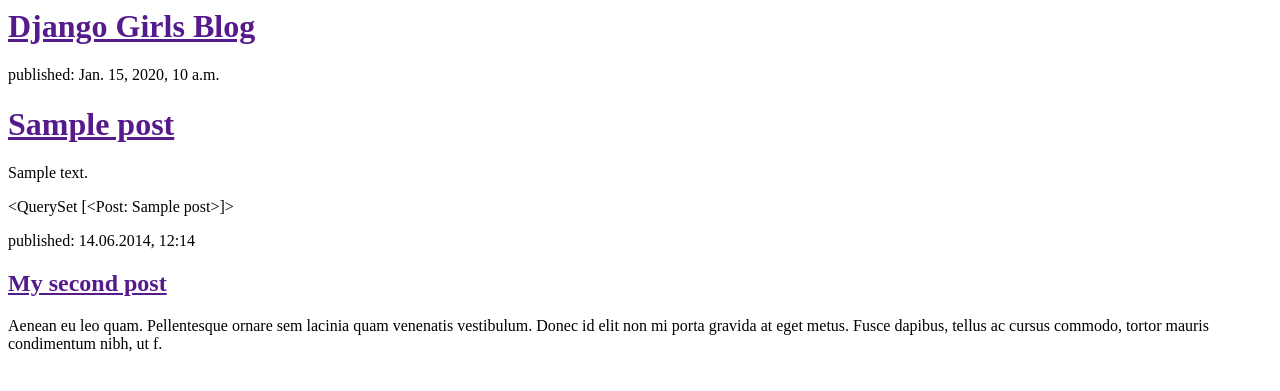
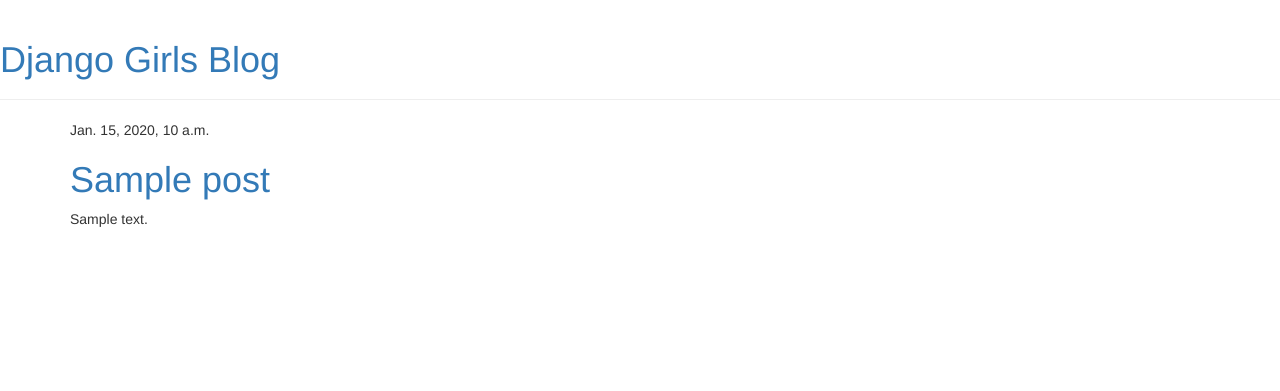
Before and after one commit to hyejungkim/my-first-blog, a Django app: template blog/templates/blog/post_list.html in a window 1280 px wide. Shown: the top 391 px of the page. Run offline with Django 3.2, Linux system fonts and the light colour scheme; the template is opened without the code that fills it: values that come from a table or form of the project are taken from there, others are empty; tables that the repository leaves empty hold one stand-in row (values such as "Sample post"); some libraries are stand-ins or nearby versions.

Commit message:
add rest of files

```diff
--- /dev/null
+++ b/blog/templates/blog/base.html
@@ -0,0 +1,25 @@
+{% load staticfiles %}
+<html>
+    <head>
+        <title>Django Girls blog</title>
+        <link rel="stylesheet" href="//maxcdn.bootstrapcdn.com/bootstrap/3.2.0/css/bootstrap.min.css">
+        <link rel="stylesheet" href="//maxcdn.bootstrapcdn.com/bootstrap/3.2.0/css/bootstrap-theme.min.css">
+        <link href='//fonts.googleapis.com/css?family=Lobster&subset=latin,latin-ext' rel='stylesheet' type='text/css'>
+        <link rel="stylesheet" href="{% static 'css/blog.css' %}">
+    </head>
+    <body>
+        <body>
+            <div class="page-header">
+                <h1><a href="/">Django Girls Blog</a></h1>
+            </div>
+            <div class="content container">
+                <div class="row">
+                    <div class="col-md-8">
+                    {% block content %}
+                    {% endblock %}
+                    </div>
+                </div>
+            </div>
+        </body>
+    </body>
+</html>
--- a/blog/templates/blog/post_list.html
+++ b/blog/templates/blog/post_list.html
@@ -1,26 +1,40 @@
+{% extends 'blog/base.html' %}
+{% load staticfiles %}
 <html>
         <head>
+            <link rel="stylesheet" href="//maxcdn.bootstrapcdn.com/bootstrap/3.2.0/css/bootstrap.min.css">
+            <link rel="stylesheet" href="//maxcdn.bootstrapcdn.com/bootstrap/3.2.0/css/bootstrap-theme.min.css">
+            <link href="http://fonts.googleapis.com/css?family=Lobster&subset=latin,latin-ext" rel="stylesheet" type="text/css">
+            <link rel="stylesheet" href="{% static 'css/blog.css' %}">
             <title>Django Girls blog</title>
         </head>
         <body>
-            <div>
-                <h1><a href="">Django Girls Blog</a></h1>
-            </div>
             {% for post in posts %}
-                <div>
-                    <p>published: {{ post.published_date }}</p>
+                <div class="post">
+                    <div class="date">
+                        {{ post.published_date }}
+                    </div>
                     <h1><a href="">{{ post.title }}</a></h1>
                     <p>{{ post.text|linebreaks }}</p>
                 </div>
             {% endfor %}
-            <div>
-                {{posts}}
-            </div>
+            <div class="content container">
+                <div class="row">
+                    <div class="col-md-8">
+                        {% block content %}
+                            {% for post in posts %}
+                                <div class="post">
+                                    <div class="date">
+                                        {{ post.published_date }}
+                                    </div>
+                                    <h1><a href="">{{ post.title }}</a></h1>
+                                    <p>{{ post.text|linebreaks }}</p>
+                                </div>
+                            {% endfor %}
+                        {% endblock content %}
 
-            <div>
-                <p>published: 14.06.2014, 12:14</p>
-                <h2><a href="">My second post</a></h2>
-                <p>Aenean eu leo quam. Pellentesque ornare sem lacinia quam venenatis vestibulum. Donec id elit non mi porta gravida at eget metus. Fusce dapibus, tellus ac cursus commodo, tortor mauris condimentum nibh, ut f.</p>
+                    </div>
+                </div>
             </div>
         </body>
     </html>
```
